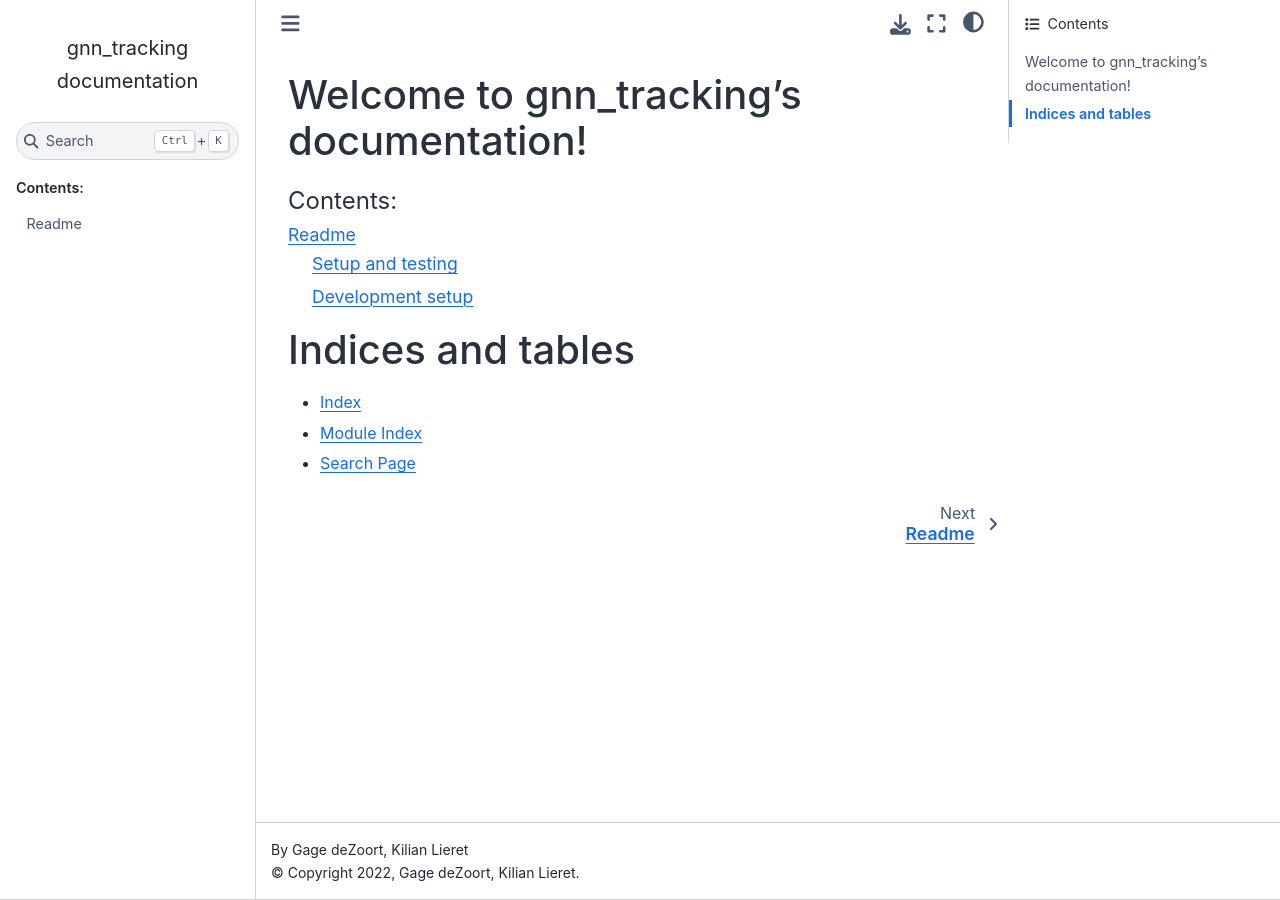
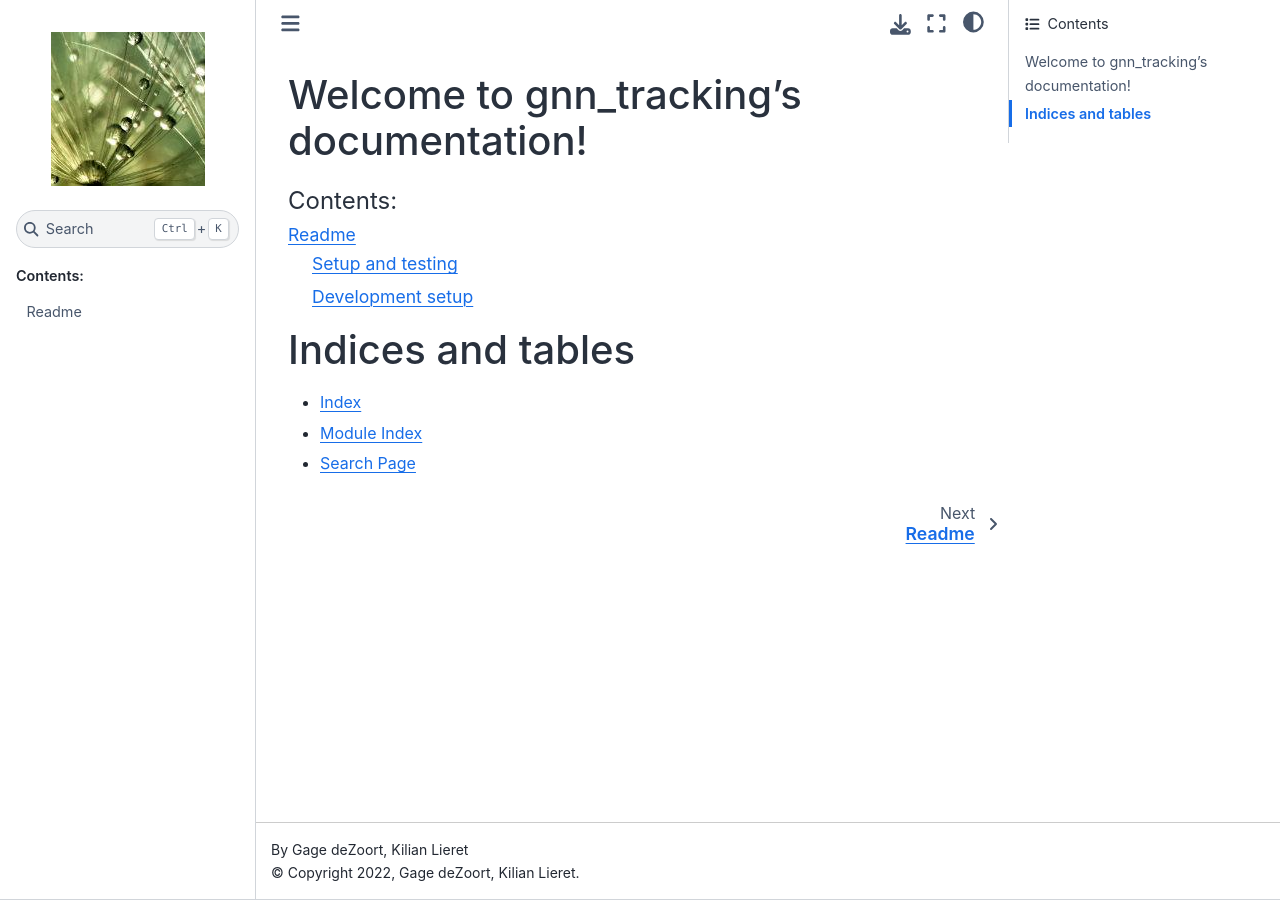
Before and after one commit to gnn-tracking/gnn_tracking, a Sphinx documentation site: the page built from docs/source/index.rst, in a window 1280 px wide. Built offline with Sphinx 7.4.7 and the Sphinx Book theme 1.1.4, drawn with Linux system fonts in a browser that asks for light colours.

Commit message:
Set sphinx profile picture

```diff
--- a/docs/source/conf.py
+++ b/docs/source/conf.py
@@ -28,6 +28,8 @@ autoapi_python_class_content = "init"
 templates_path = ["_templates"]
 exclude_patterns = []
 
+html_title = "GNN Tracking"
+html_logo = "_static/avatar.jpg"
 
 # -- Options for HTML output -------------------------------------------------
 # https://www.sphinx-doc.org/en/master/usage/configuration.html#options-for-html-output
```
Also changed, not shown: docs/source/_static/avatar.jpg (added).
